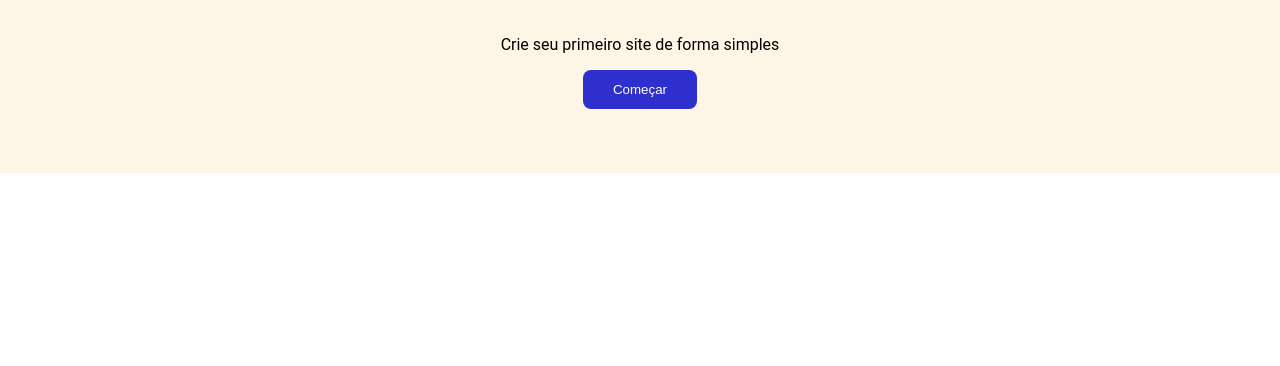
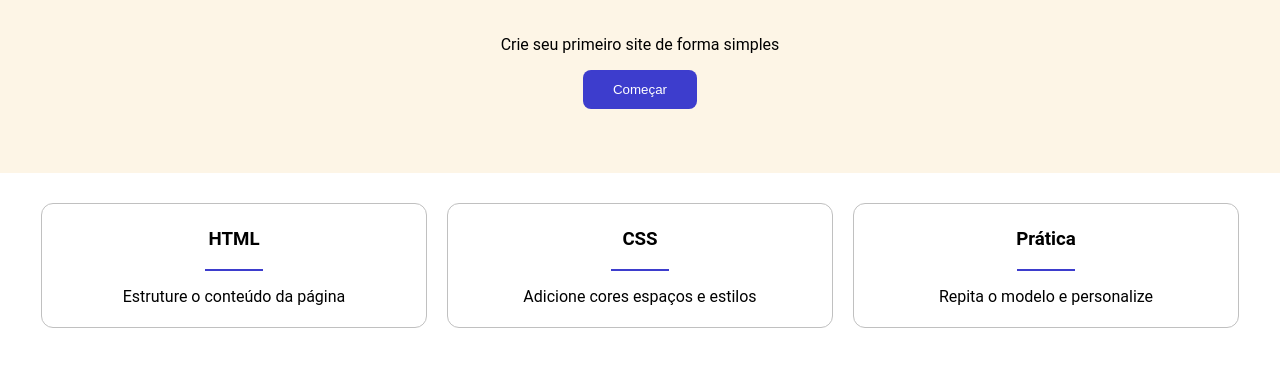
Before and after one commit to Afonso-Lagedo/web2.26, a plain HTML site: page index.html in a window 1280 px wide. Shown: the part 186-552 px from the top of the page. Drawn offline with Linux system fonts and the light colour scheme.

Commit message:
caixinhas

```diff
--- a/index.html
+++ b/index.html
@@ -24,5 +24,23 @@
         <button id="btnCaixa">Começar</button>
     </div>
 
+    <div id="caixinhas">
+        <div class="caixinha">
+            <h3>HTML</h3>
+            <div class="barra"></div>
+            <p>Estruture o conteúdo da página</p>
+        </div>
+        <div class="caixinha">
+            <h3>CSS</h3>
+            <div class="barra"></div>
+            <p>Adicione cores espaços e estilos</p>
+        </div>
+        <div class="caixinha">
+            <h3>Prática</h3>
+            <div class="barra"></div>
+            <p>Repita o modelo e personalize</p>
+        </div>
+
+    </div>
 </body>
 </html>
--- a/styles.css
+++ b/styles.css
@@ -38,8 +38,33 @@ body{
 
 #btnCaixa{
     border: none;
-    background-color: #2f2fcd;
+    background-color: #3d3dcd;
     color: #ffffff;
     border-radius: 8px;
     padding: 12px 30px;
 }
+
+#caixinhas{
+    padding: 30px 0;
+    width: 100%;
+    display: flex;
+    align-items: center;
+    justify-content: center;
+    gap:20px
+}
+
+.barra{
+    width: 15%;
+    height: 2px;
+    background-color: #3d3dcd;
+}
+.caixinha{
+    border: 1px solid #C0C0C0;
+    border-radius: 12px;
+    width: 30%;
+    padding: 5px 0;
+    display: flex;
+    align-items: center;
+    justify-content: center;
+    flex-direction: column;
+}
```
